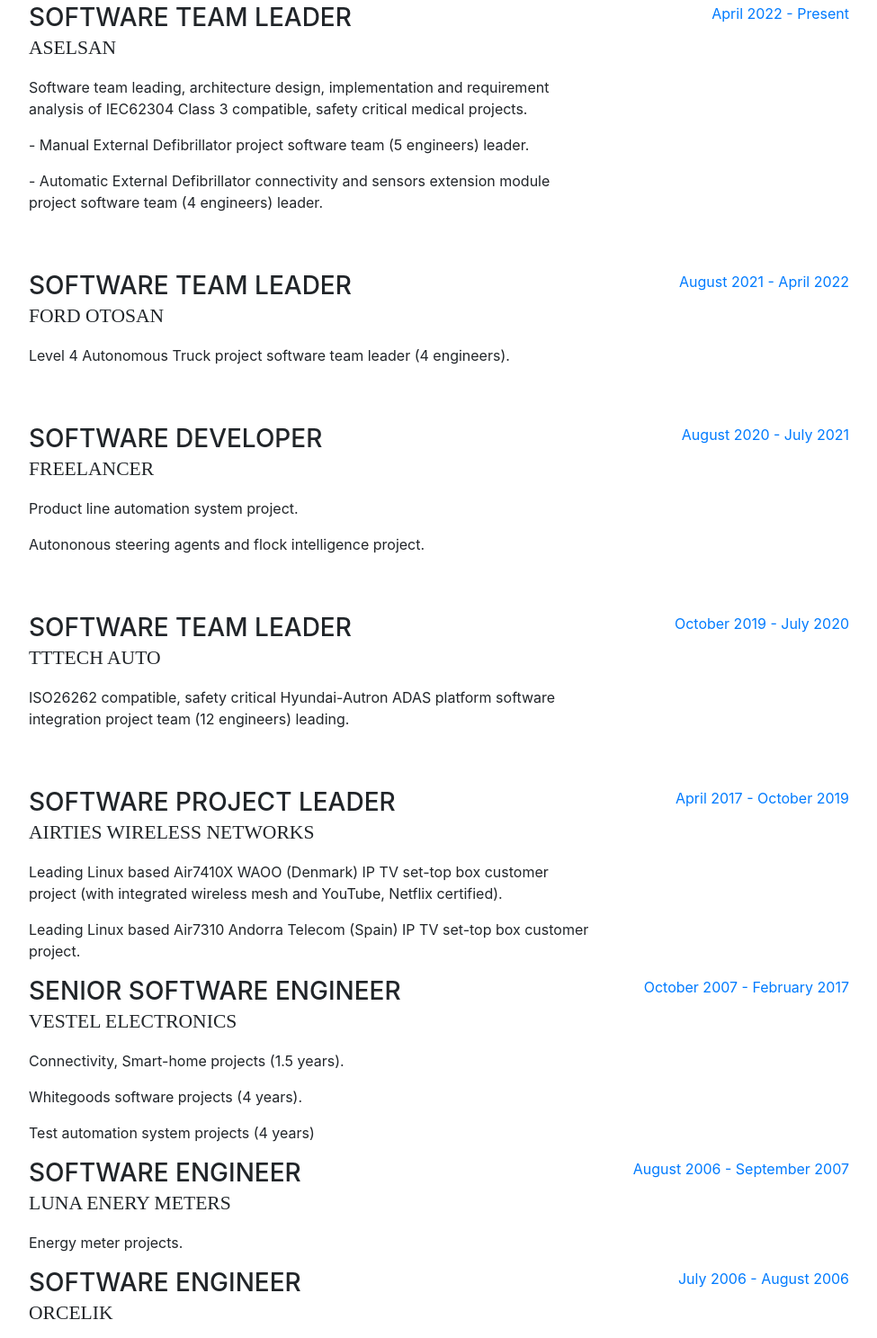
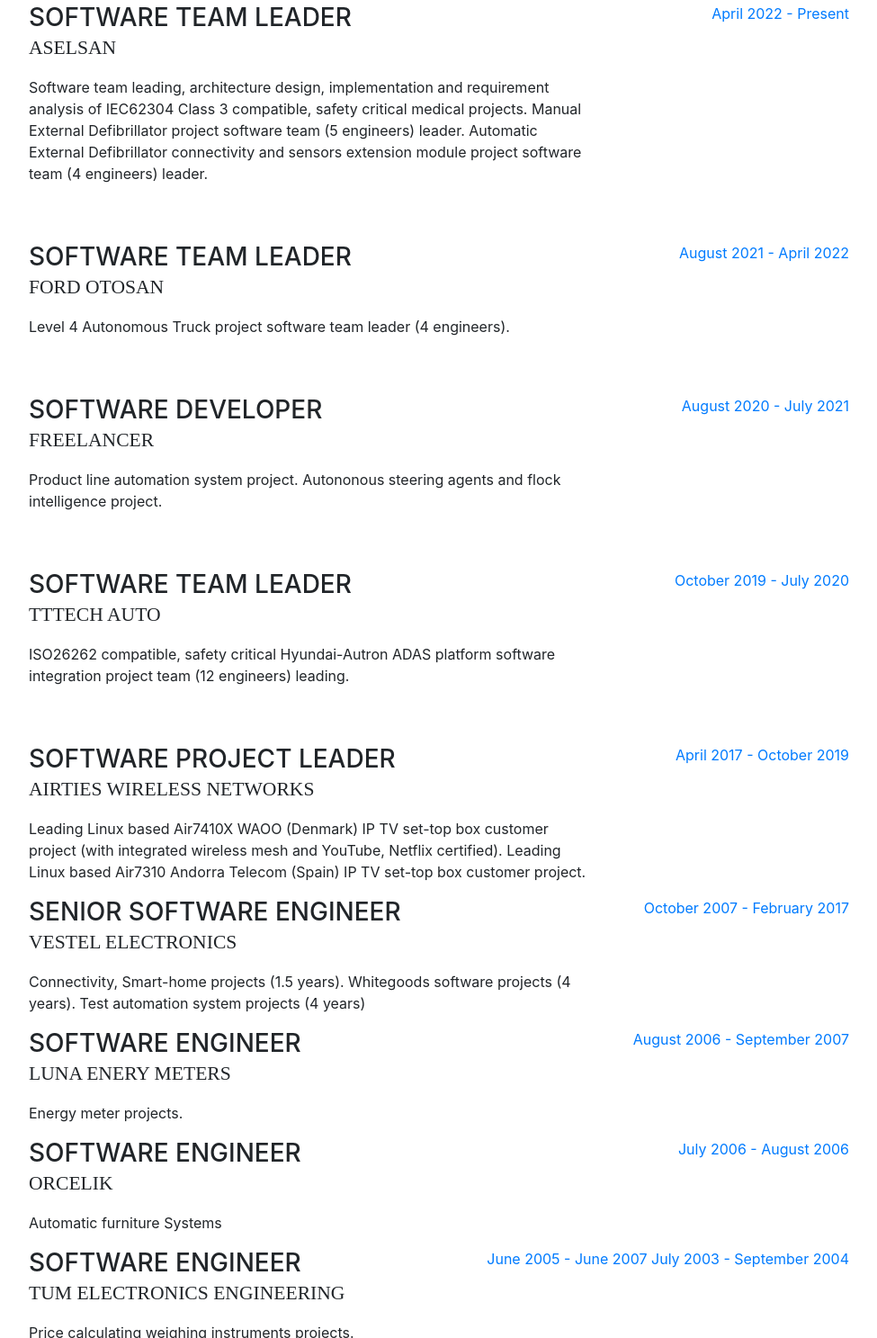
Before and after one commit to mehmetrizaoz/mehmetrizaoz.github.io, a website with bundled scripts: page index.html in a window 1280 px wide. Shown: the part 931-2418 px from the top of the page at 90% size, without its empty margins (288-1263 px from the left). Built offline with nearby package versions, Linux system fonts and the light colour scheme; a web font is replaced by a local one.

Commit message:
experience format update

```diff
--- a/index.html
+++ b/index.html
@@ -117,9 +117,7 @@
             <div class="resume-content mr-auto">
               <h3 class="mb-0">Software Team Leader</h3>
               <div class="subheading mb-3">Aselsan</div>
-              <p>Software team leading, architecture design, implementation and requirement analysis of IEC62304 Class 3 compatible, safety critical medical projects.</p>
-              <p> - Manual External Defibrillator project software team (5 engineers) leader.</p>
-              <p> - Automatic External Defibrillator connectivity and sensors extension module project software team (4 engineers) leader.</p>
+              <p>Software team leading, architecture design, implementation and requirement analysis of IEC62304 Class 3 compatible, safety critical medical projects. Manual External Defibrillator project software team (5 engineers) leader. Automatic External Defibrillator connectivity and sensors extension module project software team (4 engineers) leader.</p>
             </div>
             <div class="resume-date text-md-right">
               <span class="text-primary">April 2022 - Present</span>
@@ -141,8 +139,7 @@
             <div class="resume-content mr-auto">
               <h3 class="mb-0">Software Developer</h3>
               <div class="subheading mb-3">Freelancer</div>
-              <p>Product line automation system project. </p>
-              <p>Autononous steering agents and flock intelligence project. </p>
+              <p>Product line automation system project. Autononous steering agents and flock intelligence project. </p>
             </div>
             <div class="resume-date text-md-right">
               <span class="text-primary">August 2020 - July 2021</span>
@@ -164,8 +161,7 @@
             <div class="resume-content mr-auto">
               <h3 class="mb-0">Software Project Leader</h3>
               <div class="subheading mb-3">Airties Wireless Networks</div>
-              <p>Leading Linux based Air7410X WAOO (Denmark) IP TV set-top box customer project (with integrated wireless mesh and YouTube, Netflix certified).</p>
-              <p>Leading Linux based Air7310 Andorra Telecom (Spain) IP TV set-top box customer project.</p>
+              <p>Leading Linux based Air7410X WAOO (Denmark) IP TV set-top box customer project (with integrated wireless mesh and YouTube, Netflix certified). Leading Linux based Air7310 Andorra Telecom (Spain) IP TV set-top box customer project.</p>
             </div>
             <div class="resume-date text-md-right">
               <span class="text-primary">April 2017 - October 2019</span>
@@ -176,9 +172,7 @@
             <div class="resume-content mr-auto">
               <h3 class="mb-0">Senior Software Engineer</h3>
               <div class="subheading mb-3">Vestel Electronics</div>
-              <p>Connectivity, Smart-home projects (1.5 years).</p>
-              <p>Whitegoods software projects (4 years).</p>
-              <p>Test automation system projects (4 years)</p>
+              <p>Connectivity, Smart-home projects (1.5 years). Whitegoods software projects (4 years). Test automation system projects (4 years)</p>
             </div>
             <div class="resume-date text-md-right">
               <span class="text-primary">October 2007 - February 2017</span>
```
